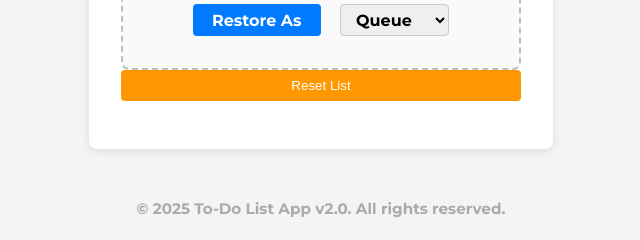
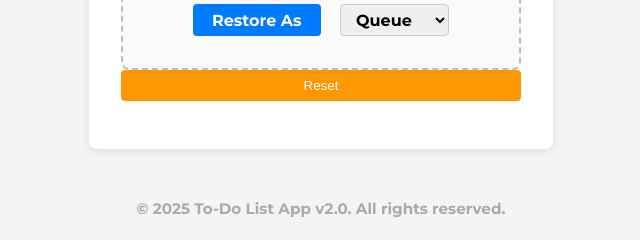
Before and after one commit to DevJavOps/To-Do-List-V2.0, a plain HTML site: page index.html in a window 1280 px wide. Shown: the part 284-524 px from the top of the page, 319-959 px from the left. Drawn offline with Linux system fonts and the light colour scheme.

Commit message:
fixed reset button

```diff
--- a/index.html
+++ b/index.html
@@ -27,7 +27,7 @@
             </div>
             <ul id="recycled-list"></ul>
         </div>
-        <button id="reset-btn">Reset List</button>
+        <button id="reset-btn">Reset</button>
     </div>
     <footer style="text-align:center; color:#aaa; font-size:0.95rem; margin-top:2.5rem; font-family:'Montserrat', Arial, sans-serif;">
         &copy; 2025 To-Do List App v2.0. All rights reserved.
```
